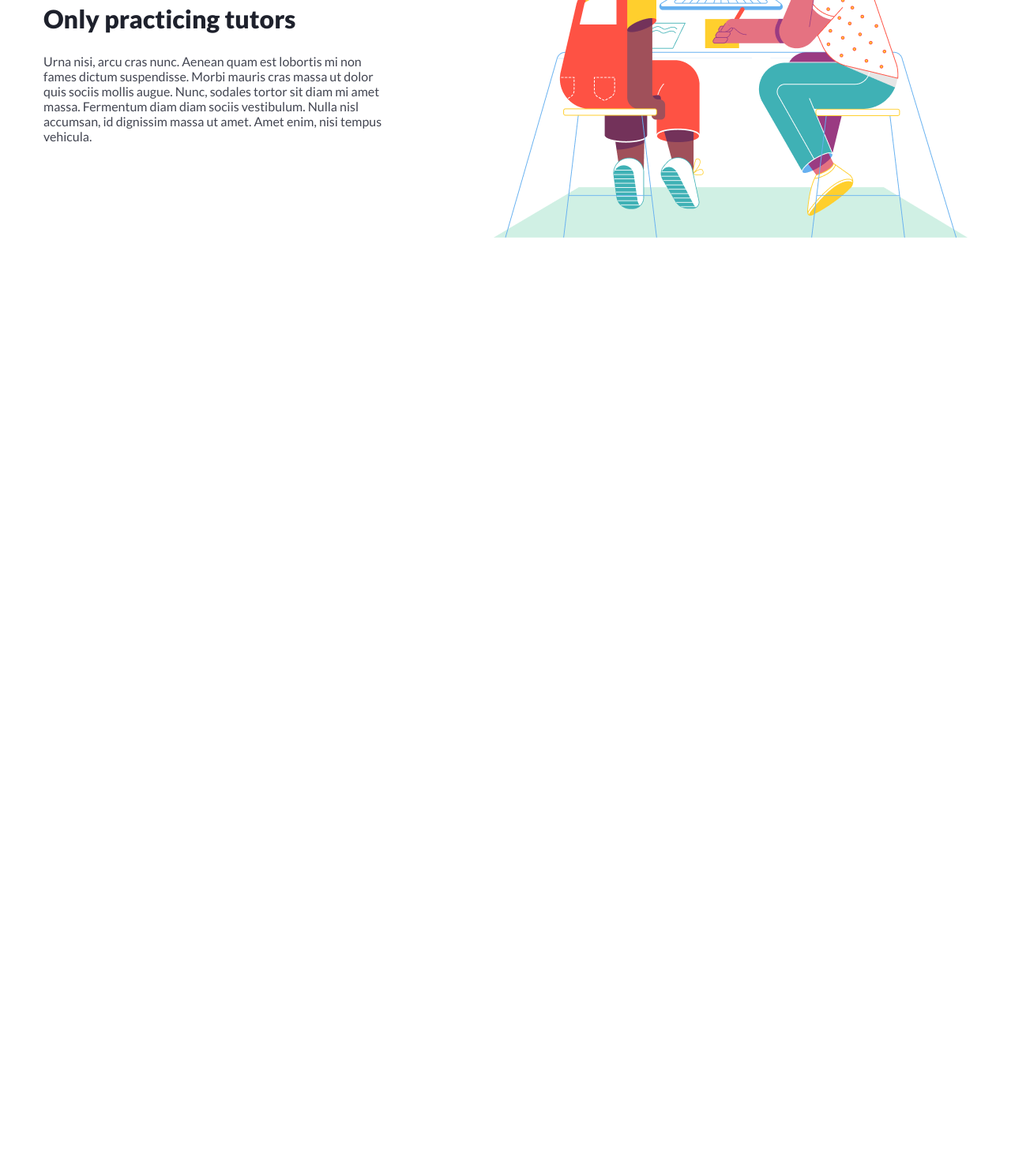
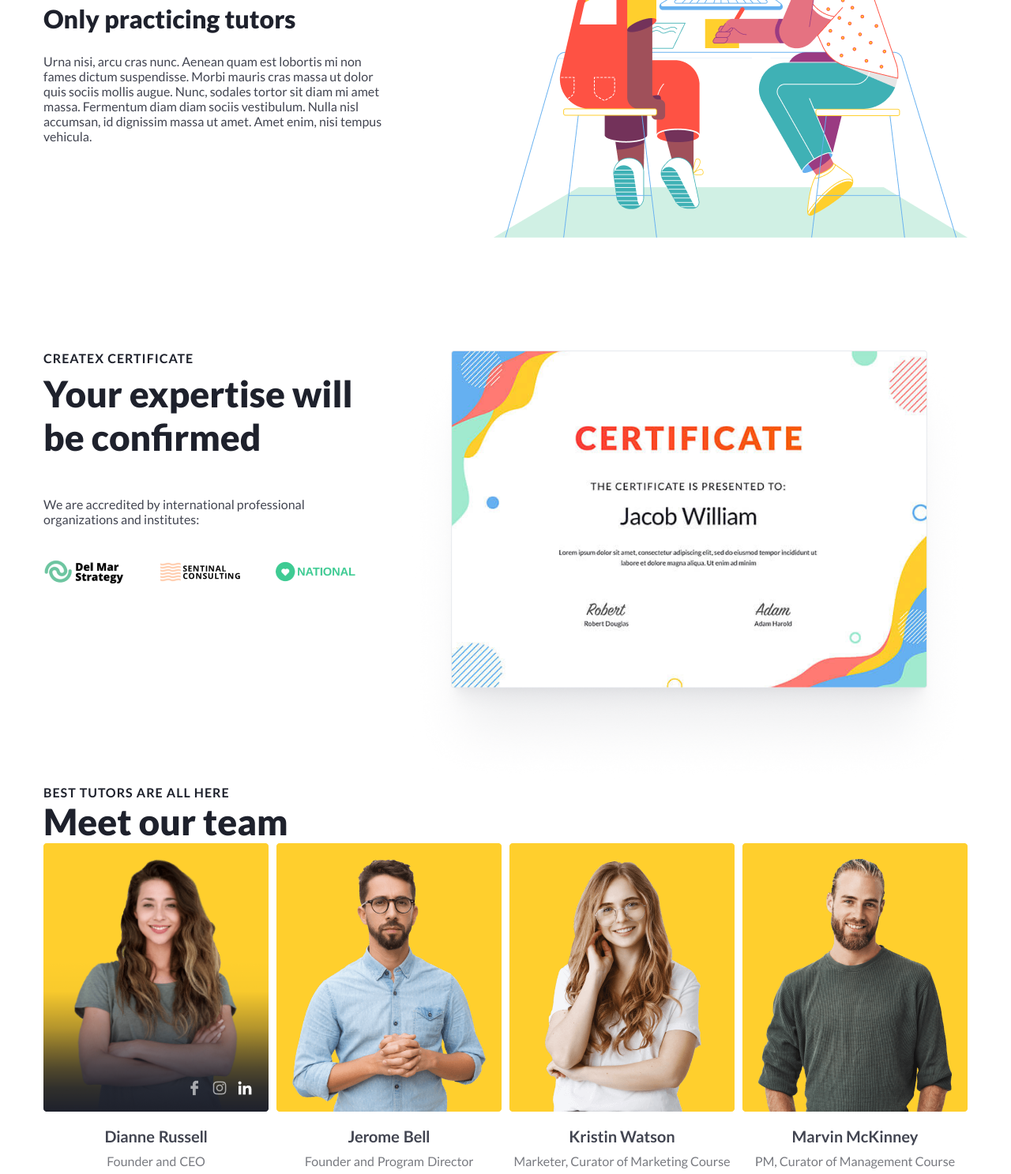
Before and after one commit to benazirmbk/createXupdated, a plain HTML site: page public/index.html in a window 1280 px wide. Shown: the part 4149-5636 px from the top of the page at 79% size. Before the commit the page ends 4473 px from the top, so only its background shows below. Drawn offline with Linux system fonts and the light colour scheme.

Commit message:
third commit

```diff
--- a/public/index.html
+++ b/public/index.html
@@ -268,5 +268,62 @@
 				</div>
 			</div>
 		</div>
+
+		<!-- Workshops -->
+
+		<!-- Certificate -->
+
+		<div class="container">
+			<div class="certificate">
+				<div class="certificate-text">
+					<h5>Createx Certificate</h5>
+					<h3>Your expertise will be confirmed</h3>
+					<p>
+						We are accredited by international professional organizations and
+						institutes:
+					</p>
+					<div class="certificate-text__logo">
+						<div class="certificate-text__logo-delmar">
+							<img src="./assets/images/jpg/logo.png" alt="logo" />
+						</div>
+						<div class="certificate-text__logo-consulting">
+							<img src="./assets/images/jpg/logo2.png" alt="logo" />
+						</div>
+						<div class="certificate-text__logo-national">
+							<img src="./assets/images/jpg/logo3.png" alt="logo" />
+						</div>
+					</div>
+				</div>
+				<div class="certificate__img">
+					<img src="./assets/images/jpg/certificate.png" alt="img" />
+				</div>
+			</div>
+		</div>
+
+		<!-- meet our team -->
+		<div class="team-wrapper">
+			<div class="container">
+				<div class="team">
+					<div class="team-title">
+						<h5>Best tutors are all here</h5>
+						<h2>Meet our team</h2>
+					</div>
+					<div class="team-mentors">
+						<div class="team-mentors-first">
+							<img src="./assets/images/jpg/m11.png" alt="img" />
+						</div>
+						<div class="team-mentors-second">
+							<img src="./assets/images/jpg/m2.png" alt="img" />
+						</div>
+						<div class="team-mentors-third">
+							<img src="./assets/images/jpg/m3.png" alt="img" />
+						</div>
+						<div class="team-mentors-forth">
+							<img src="./assets/images/jpg/m4.png" alt="img" />
+						</div>
+					</div>
+				</div>
+			</div>
+		</div>
 	</body>
 </html>
--- a/src/css/components/certificate.scss
+++ b/src/css/components/certificate.scss
@@ -1,2 +1,47 @@
-@import "../variable.scss";
-@import "../components/button.scss";
+@import '../variable.scss';
+@import '../components/button.scss';
+
+.certificate {
+	margin-top: 7.5rem;
+	display: flex;
+	justify-content: space-between;
+	&-text {
+		max-width: 397px;
+		h5 {
+			font-weight: 700;
+			font-size: 16px;
+			letter-spacing: 1px;
+			text-transform: uppercase;
+			color: $createxTitle;
+		}
+		h3 {
+			margin-top: 0.5rem;
+			font-weight: 900;
+			font-size: 46px;
+			color: $createxTitle;
+		}
+		p {
+			margin-top: 3rem;
+			font-weight: 400;
+			font-size: 16px;
+			color: $mainColor;
+		}
+		.certificate-text__logo {
+			display: flex;
+			justify-content: space-between;
+			margin-top: 2rem;
+			.certificate-text__logo-delmar {
+			}
+			.certificate-text__logo-consulting {
+			}
+			.certificate-text__logo-national {
+			}
+		}
+	}
+}
+
+.certificate__img {
+	img {
+		width: 705px;
+	}
+}
--- a/src/css/components/team.scss
+++ b/src/css/components/team.scss
@@ -1,2 +1,39 @@
-@import "../variable.scss";
-@import "../components/button.scss";
+@import '../variable.scss';
+@import '../components/button.scss';
+
+.team-wrapper {
+	.container {
+		.team {
+			&-title {
+				h5 {
+					font-weight: 700;
+					font-size: 16px;
+
+					letter-spacing: 1px;
+					text-transform: uppercase;
+
+					color: $createxTitle;
+				}
+				h2 {
+					font-weight: 900;
+					font-size: 46px;
+
+					color: $createxTitle;
+				}
+			}
+
+			.team-mentors {
+				display: flex;
+				justify-content: space-between;
+				.team-mentors-first {
+				}
+				.team-mentors-second {
+				}
+				.team-mentors-third {
+				}
+				.team-mentors-forth {
+				}
+			}
+		}
+	}
+}
--- a/src/css/index.scss
+++ b/src/css/index.scss
@@ -15,6 +15,16 @@
 //  Courses
 @import './components/courses.scss';
 
-// benefita
+// benefits
 
 @import './components/benefits.scss';
+
+// workshop
+
+// certificate
+
+@import './components/certificate.scss';
+
+// meet our team
+
+@import './components/team.scss';
```
Also changed, not shown: public/assets/images/jpg/certificate.png (added), public/assets/images/jpg/logo.png (added), public/assets/images/jpg/logo2.png (added), public/assets/images/jpg/logo3.png (added), public/assets/images/jpg/m1.png (added), public/assets/images/jpg/m11.png (added), public/assets/images/jpg/m2.png (added), public/assets/images/jpg/m3.png (added), public/assets/images/jpg/m4.png (added), src/css/index.css.
